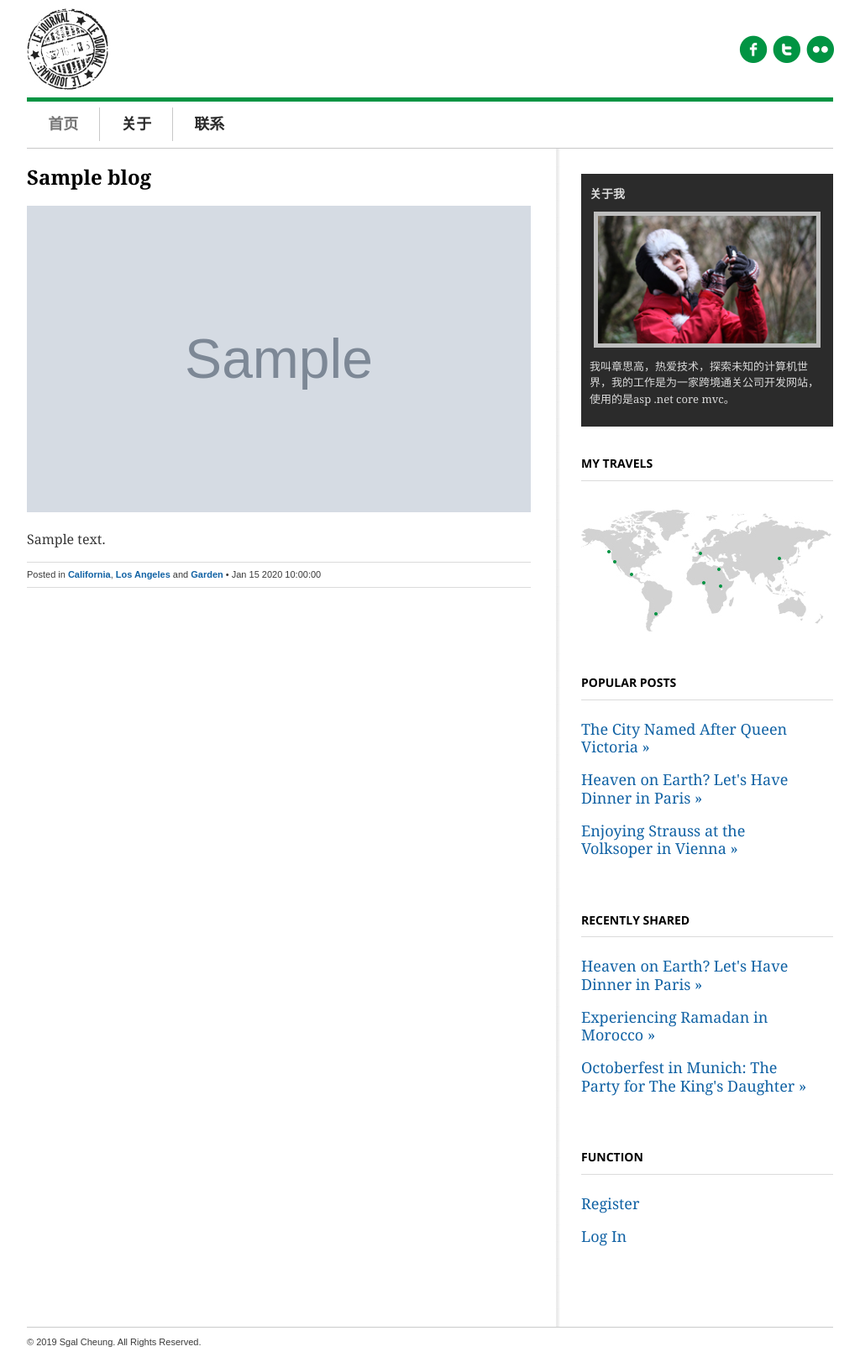
After one commit to sgalcheung/python.SimpleBlog, a Flask app: template flaskr/templates/index_blog.html in a window 1280 px wide. The commit adds this page. Shown: the whole page at 84% size, without its empty margins (128-1152 px from the left). Run offline with Flask 2, Linux system fonts and the light colour scheme; the template is opened without the code that fills it: most values are stand-ins (such as "Sample title", 1, 10 or a date in 2020); grey boxes marked "Sample" are stand-in pictures.

Commit message:
complete Reading Home Page Articles from Database
add home blueprint
get_all_blogs
get_blog

```diff
--- a/flaskr/__init__.py
+++ b/flaskr/__init__.py
@@ -47,12 +47,15 @@ def create_app(test_config=None):
   from . import blog
   app.register_blueprint(blog.bp)
   # app.add_url_rule('/', endpoint='index')
+  from . import home
+  app.register_blueprint(home.bp)
 
   from flask import render_template
 
-  @app.route('/')
-  @app.route('/index')
-  def index():
-    return render_template('index.html')
+  # @app.route('/')
+  # @app.route('/index')
+  # @app.route('/home')
+  # def index():
+  #   return render_template('index.html')
 
   return app
--- a/flaskr/templates/blog/base.html
+++ b/flaskr/templates/blog/base.html
@@ -4,6 +4,7 @@
 <nav>
   <h1>Flaskr</h1>
   <ul>
+    <li><span><a href="/home">Home</a></span></li>
     <li><span>{{ g.user['name'] }}</span></li>
     <li><a href="{{ url_for('auth.logout') }}">Log Out</a></li>
   </ul>
--- a/flaskr/templates/blog/index.html
+++ b/flaskr/templates/blog/index.html
@@ -14,7 +14,7 @@
       <header>
         <div>
           <h1>{{ blog['title'] }}</h1>
-          <div class="about">by {{ blog['name'] }} on {{ post['created_at'].strftime('%Y-%m-%d') }}</div>
+          <div class="about">by {{ blog['name'] }} on {{ blog['created_at'].strftime('%Y-%m-%d') }}</div>
         </div>
         {% if g.user['id'] == blog['user_id'] %}
           <a class="action" href="{{ url_for('blog.update', id=blog['id']) }}">Edit</a>
--- /dev/null
+++ b/flaskr/templates/index_blog.html
@@ -0,0 +1,119 @@
+<!DOCTYPE html>
+<html lang="en">
+
+<head>
+  <meta charset="UTF-8">
+  <meta name="viewport" content="width=device-width, initial-scale=1.0">
+  <meta http-equiv="X-UA-Compatible" content="ie=edge">
+  <title>章思高</title>
+  <link rel="stylesheet" href="http://fonts.googleapis.com/css?family=Lato:300|Open+Sans:700" />
+  <link rel="stylesheet" href="{{ url_for('static', filename='css/main.css') }}">
+</head>
+
+<body>
+  <div class="page">
+    <!-- 开始报头 -->
+    <header class="masthead" role="banner">
+      <p class="logo"><a href="/"><img src="{{ url_for('static', filename='img/logo.png') }}" alt="Le Journal"></a></p>
+
+      <ul class="social-sites">
+        <li><a href="http://www.facebook.com">f</a></li>
+        <li><a href="http://www.twitter.com">t</a></li>
+        <li><a href="http://www.flickr.com">n</a></li>
+      </ul>
+
+      <nav role="navigation">
+        <ul class="nav-main">
+          <li><a href="/" class="current-page">首页</a></li>
+          <li><a href="/about/">关于</a></li>
+          <li><a href="/contact/">联系</a></li>
+        </ul>
+      </nav>
+    </header>
+    <!-- 结束报头 -->
+
+    <!-- 开始容器 -->
+    <div class="container clearfix">
+      <!-- 开始主体内容 -->
+      <main role="main">
+        <section>
+          <h2>{{ blog['title'] }}</h2>
+
+          <img src="{{ url_for('static', filename=blog['user_image']) }}" width="600" height="365" alt=""
+            class="post-photo-full">
+
+          <div class="post-blurb">
+            <p>{{ blog['content'] }}</p>
+          </div>
+
+          <footer class="footer">
+            <p class="post-footer">Posted in <a href="#">California</a>, <a href="#">Los Angeles</a> and <a href="#">Garden</a>
+              <time datetime="{{ blog['created_at'].strftime('%Y-%m-%dT%H:%M:%S') }}"
+                class="pubdate">{{ blog['created_at'].strftime('%b %d %Y %H:%M:%S') }}</time></p>
+          </footer>
+        </section>
+
+      </main>
+      <!-- 结束主体内容 -->
+
+      <!-- 开始附注栏 -->
+      <div class="sidebar">
+        <article class="about">
+          <h2>关于我</h2>
+          <img src="img/about-me.jpg" width="270" height="162" alt="">
+          <p>我叫章思高，热爱技术，探索未知的计算机世界，我的工作是为一家跨境通关公司开发网站，使用的是asp .net core mvc。</p>
+        </article>
+
+        <div class="mod">
+          <h2>My Travels</h2>
+          <img src="img/map.png" width="298" height="145" alt="" class="map">
+        </div>
+
+        <aside class="mod">
+          <h2>Popular Posts</h2>
+
+          <ul class="links">
+            <li><a href="#" class="more">The City Named After Queen Victoria</a></li>
+            <li><a href="#" class="more">Heaven on Earth? Let's Have Dinner in Paris</a></li>
+            <li><a href="#" class="more">Enjoying Strauss at the Volksoper in Vienna</a></li>
+          </ul>
+        </aside>
+
+        <aside class="mod">
+          <h2>Recently Shared</h2>
+
+          <ul class="links">
+            <li><a href="#" class="more">Heaven on Earth? Let's Have Dinner in Paris</a></li>
+            <li><a href="#" class="more">Experiencing Ramadan in Morocco</a></li>
+            <li><a href="#" class="more">Octoberfest in Munich: The Party for The King's Daughter</a></li>
+          </ul>
+        </aside>
+
+        <aside class="mod">
+          <h2>Function</h2>
+
+          <ul class="links">
+            {% if g.user %}
+            <li><a href="{{ url_for('blog.index') }}"><span>{{ g.user['name'] }}</span></a></li>
+            <li><a href="{{ url_for('auth.logout') }}">Log Out</a></li>
+            {% else %}
+            <li><a href="{{ url_for('auth.register') }}">Register</a></li>
+            <li><a href="{{ url_for('auth.login') }}">Log In</a></li>
+            {% endif %}
+          </ul>
+        </aside>
+      </div>
+      <!-- 结束附注栏 -->
+    </div>
+    <!-- 结束容器 -->
+
+    <!-- 开始页脚 -->
+    <footer role="contentinfo" class="footer">
+      <p class="legal"><small>&copy; {{ current_time("%Y") }} Sgal Cheung. All Rights Reserved.</small></p>
+    </footer>
+    <!-- 结束页脚 -->
+  </div>
+  <!-- 结束页面 -->
+</body>
+
+</html>
```
Also changed, not shown: flaskr/blog.py (+6 -4 lines), flaskr/home.py (added, +34 -0 lines), flaskr/templates/blog/create.html (+9 -13 lines), flaskr/templates/blog/update.html (+6 -11 lines), flaskr/templates/index.html (+19 -1 lines), README.md.
